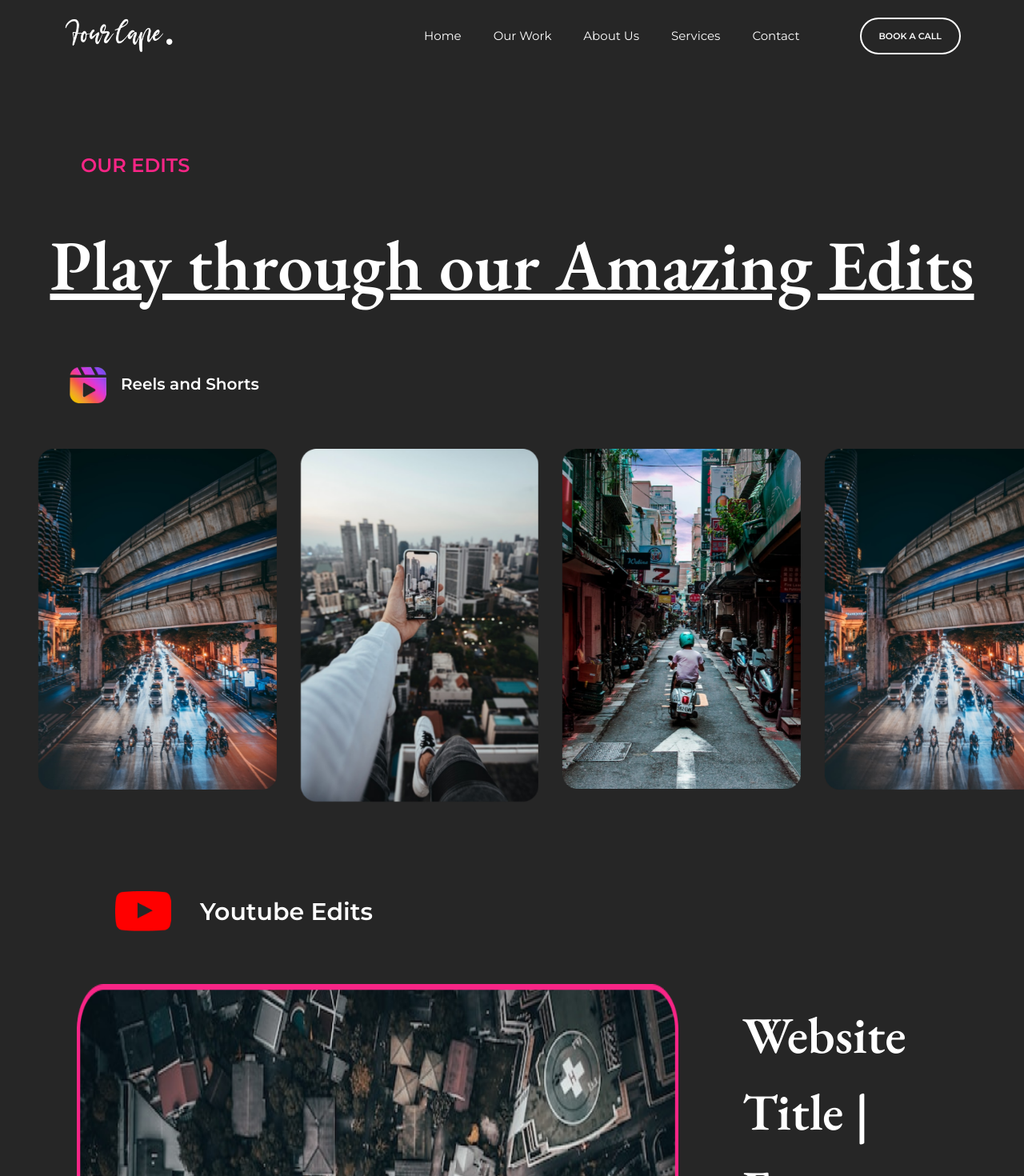
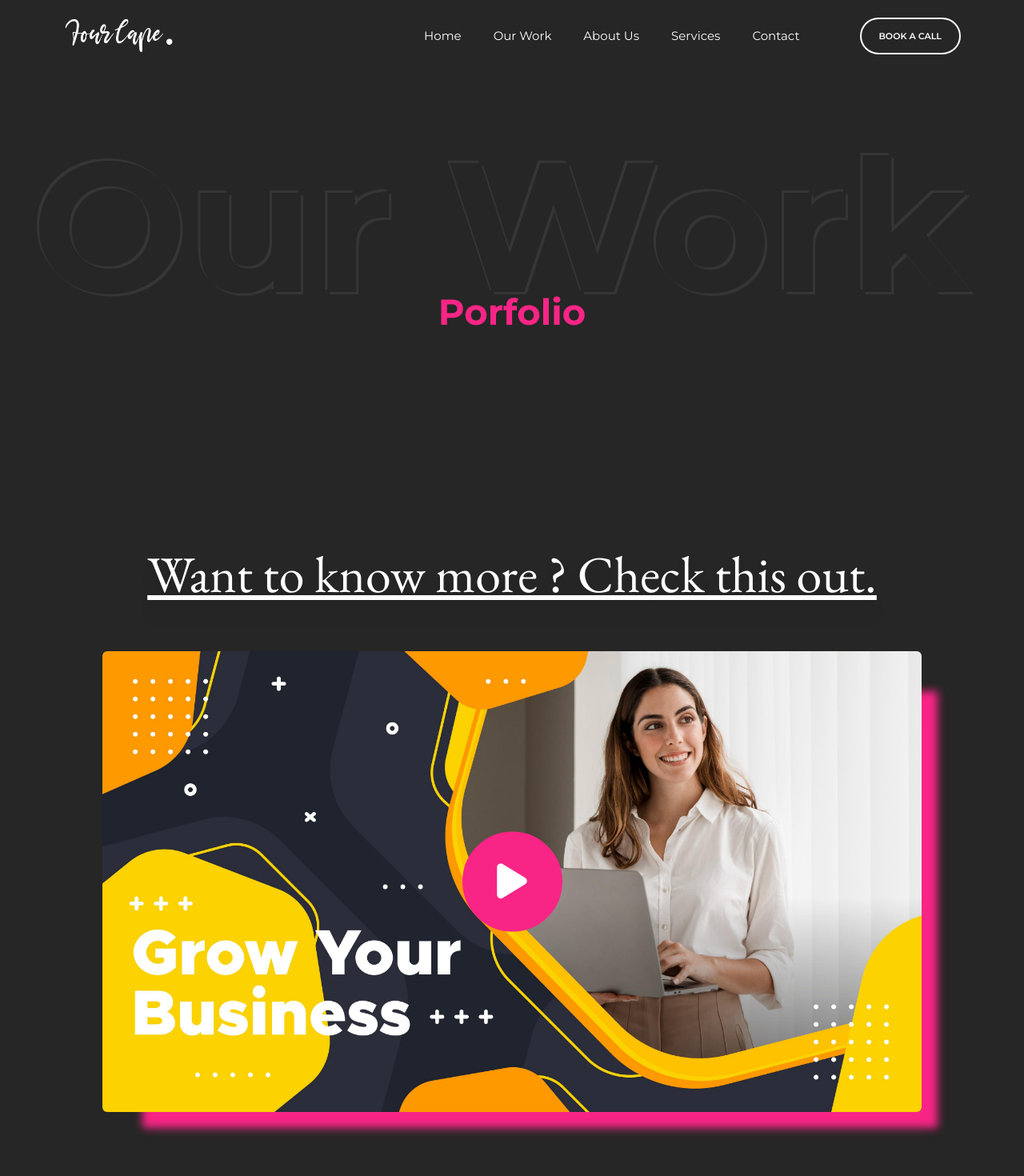
Before and after one commit to Four-Cape-Org/Four-Cape-Web-Frontend, a React (Vite) app: page /portfolio in a window 1280 px wide. Shown: the top 1470 px of the page at 80% size. Built offline with nearby package versions, Linux system fonts and the light colour scheme.

Commit message:
Added basic components to portfolio

```diff
--- a/src/Components/Portfolio/Portfolio.jsx
+++ b/src/Components/Portfolio/Portfolio.jsx
@@ -3,7 +3,7 @@ import { useRef } from 'react'
 import Navbar from '../Navbar'
 import BookCall from '../BookCall'
 import OverlayText from '../Elements/OverlayText'
-import AboutSection from '../Home/AboutSection'
+import ShowReel from './ShowReel'
 import Youtube from './Youtube'
 import Reels from './Reels'
 import Design from './Design'
@@ -18,7 +18,11 @@ const Portfolio = () => {
   return (
     <>
         <Navbar bookCallRef={bookCallRef}/>
-        {/* <OverlayText className='absolute top-0px left-10 z-0 text-[18em]' text='Our Work' /> */}
+        <div className='relative h-[22em] w-screen mt-5'>
+          <OverlayText className="absolute top-0 left-10 z-[0] text-[18vw] max-[1250px]:text-[16vw] max-[550px]:left-3" text="Our Work" />
+          <h2 className='absolute top-[70%] left-[50%] translate-x-[-50%] text-accent-color font-bold font-primary text-[15px] sm:text-[15px] md:text-[20px] lg:text-[45px]'>Porfolio</h2>
+        </div>
+        <ShowReel/>
         <Reels/>
         <Youtube/>
         <Design/>
--- /dev/null
+++ b/src/Components/Portfolio/ShowReel.jsx
@@ -0,0 +1,16 @@
+import React from 'react'
+import AdThumbnail from '../../assets/img/home/adThumbnail.jpeg'
+
+const ShowReel = () => {
+  return (
+    <div className='relative lg:mt-[13em] md:mt-[3em] sm:mt-[3em] mt-[5em]'>
+        <h2 className='font-secondary lg:text-[4em] md:text-[3em] sm:text-[2em] text-[2em] mx-4 drop-shadow-xl text-center underline'>Want to know more ? Check this out.</h2>
+        <div className='relative flex justify-center items-center my-[3em] cursor-pointer'>
+          <img src={AdThumbnail} className='lg:w-[80%] md:w-[80%] sm:w-[90%] w-[95%] rounded-md shadow-[35px_35px_10px_-15px_#F82586] noSelect' alt="Advertisment Thumbnail" />
+          <button className='absolute top-[50%] translate-y-[-50%] rounded-[50%] bg-accent-color border-[2px] border-accent-color hover:border-[white] h-[2.5em] w-[2.5em] max-[700px]:h-[70px] max-[700px]:w-[70px] text-[50px] max-[700px]:text-[30px]'><i className="fa-solid fa-play"></i></button>
+        </div>
+      </div>
+  )
+}
+
+export default ShowReel
```
